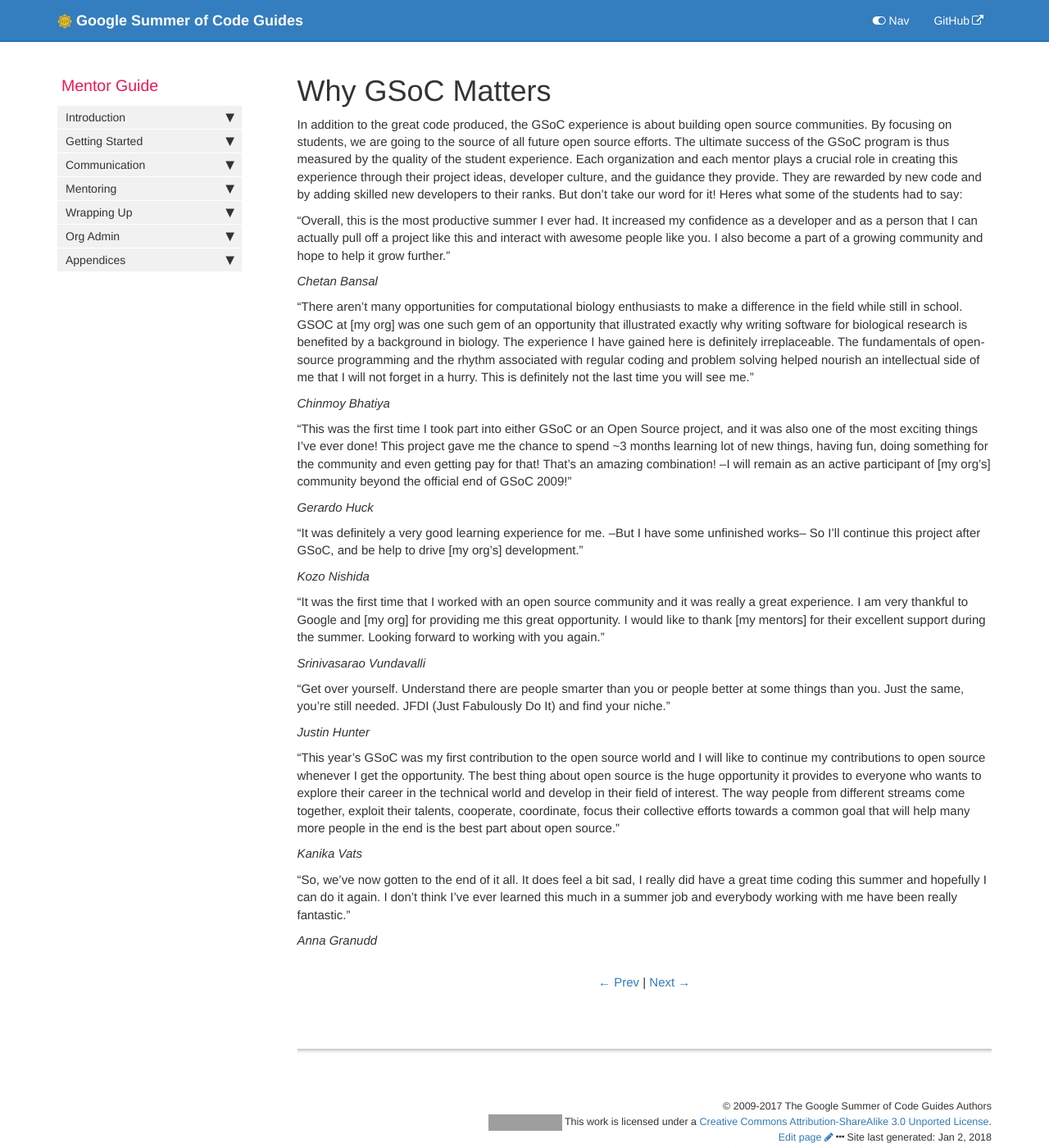
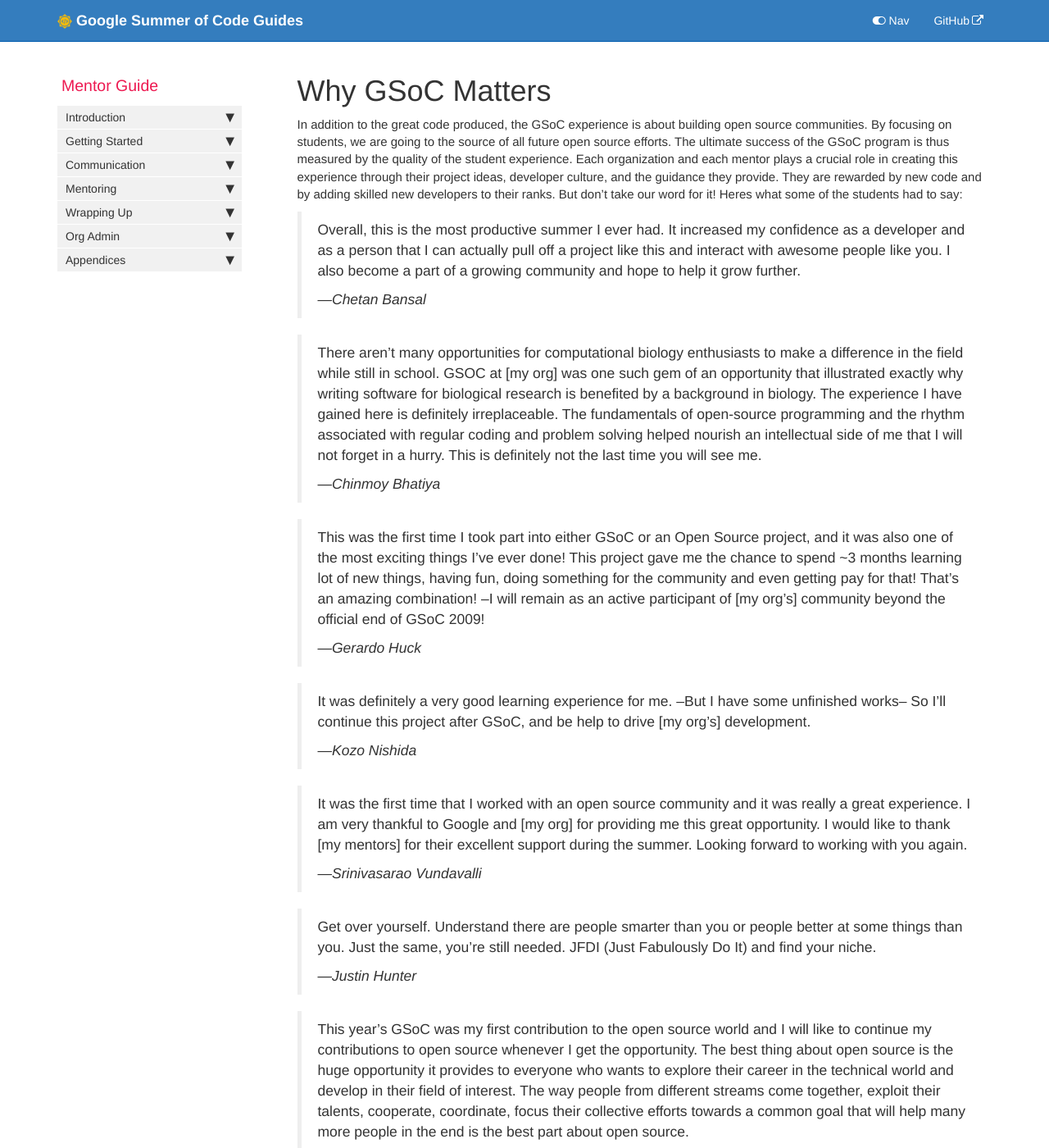
Before and after one commit to google/gsocguides, a Jekyll site: the page built from pages/mentor/01-why_gsoc_matters.md, in a window 1280 px wide and 1400 px high. Shown: the whole window at 82% size. Built offline with Jekyll 4.4.1, drawn with Linux system fonts in a browser that asks for light colours; some of the changed text lies outside the part shown; grey boxes are pictures that could not be loaded.

Commit message:
pages: use blockquotes for quotations
This should better visually connect the quote with the speaker.  Previously with such a long list of quotes, it could get a little confusing whether the name went with the preceding or following quote.  Also use em dashes for attributing the speaker.

```diff
--- a/pages/mentor/01-why_gsoc_matters.md
+++ b/pages/mentor/01-why_gsoc_matters.md
@@ -8,34 +8,34 @@ sidebar: mentor_sidebar
 
 In addition to the great code produced, the GSoC experience is about building open source communities. By focusing on students, we are going to the source of all future open source efforts. The ultimate success of the GSoC program is thus measured by the quality of the student experience. Each organization and each mentor plays a crucial role in creating this experience through their project ideas, developer culture, and the guidance they provide. They are rewarded by new code and by adding skilled new developers to their ranks. But don't take our word for it! Heres what some of the students had to say:
 
-"Overall, this is the most productive summer I ever had. It increased my confidence as a developer and as a person that I can actually pull off a project like this and interact with awesome people like you. I also become a part of a growing community and hope to help it grow further."
+> Overall, this is the most productive summer I ever had. It increased my confidence as a developer and as a person that I can actually pull off a project like this and interact with awesome people like you. I also become a part of a growing community and hope to help it grow further.
+>
+> *—Chetan Bansal*
 
-*Chetan Bansal*
+> There aren't many opportunities for computational biology enthusiasts to make a difference in the field while still in school. GSOC at [my org] was one such gem of an opportunity that illustrated exactly why writing software for biological research is benefited by a background in biology. The experience I have gained here is definitely irreplaceable. The fundamentals of open-source programming and the rhythm associated with regular coding and problem solving helped nourish an intellectual side of me that I will not forget in a hurry. This is definitely not the last time you will see me.
+>
+> *—Chinmoy Bhatiya*
 
-"There aren't many opportunities for computational biology enthusiasts to make a difference in the field while still in school. GSOC at [my org] was one such gem of an opportunity that illustrated exactly why writing software for biological research is benefited by a background in biology. The experience I have gained here is definitely irreplaceable. The fundamentals of open-source programming and the rhythm associated with regular coding and problem solving helped nourish an intellectual side of me that I will not forget in a hurry. This is definitely not the last time you will see me."
+> This was the first time I took part into either GSoC or an Open Source project, and it was also one of the most exciting things I've ever done! This project gave me the chance to spend ~3 months learning lot of new things, having fun, doing something for the community and even getting pay for that! That's an amazing combination! --I will remain as an active participant of [my org's] community beyond the official end of GSoC 2009!
+>
+> *—Gerardo Huck*
 
-*Chinmoy Bhatiya*
+> It was definitely a very good learning experience for me. --But I have some unfinished works-- So I'll continue this project after GSoC, and be help to drive [my org's] development.
+>
+> *—Kozo Nishida*
 
-"This was the first time I took part into either GSoC or an Open Source project, and it was also one of the most exciting things I've ever done! This project gave me the chance to spend ~3 months learning lot of new things, having fun, doing something for the community and even getting pay for that! That's an amazing combination! --I will remain as an active participant of [my org's] community beyond the official end of GSoC 2009!"
+> It was the first time that I worked with an open source community and it was really a great experience. I am very thankful to Google and [my org] for providing me this great opportunity. I would like to thank [my mentors] for their excellent support during the summer. Looking forward to working with you again.
+>
+> *—Srinivasarao Vundavalli*
 
-*Gerardo Huck*
+> Get over yourself. Understand there are people smarter than you or people better at some things than you. Just the same, you're still needed. JFDI (Just Fabulously Do It) and find your niche.
+>
+> *—Justin Hunter*
 
-"It was definitely a very good learning experience for me. --But I have some unfinished works-- So I'll continue this project after GSoC, and be help to drive [my org's] development."
+> This year's GSoC was my first contribution to the open source world and I will like to continue my contributions to open source whenever I get the opportunity. The best thing about open source is the huge opportunity it provides to everyone who wants to explore their career in the technical world and develop in their field of interest. The way people from different streams come together, exploit their talents, cooperate, coordinate, focus their collective efforts towards a common goal that will help many more people in the end is the best part about open source.
+>
+> *—Kanika Vats*
 
-*Kozo Nishida*
-
-"It was the first time that I worked with an open source community and it was really a great experience. I am very thankful to Google and [my org] for providing me this great opportunity. I would like to thank [my mentors] for their excellent support during the summer. Looking forward to working with you again."
-
-*Srinivasarao Vundavalli*
-
-"Get over yourself. Understand there are people smarter than you or people better at some things than you. Just the same, you're still needed. JFDI (Just Fabulously Do It) and find your niche."
-
-*Justin Hunter*
-
-"This year's GSoC was my first contribution to the open source world and I will like to continue my contributions to open source whenever I get the opportunity. The best thing about open source is the huge opportunity it provides to everyone who wants to explore their career in the technical world and develop in their field of interest. The way people from different streams come together, exploit their talents, cooperate, coordinate, focus their collective efforts towards a common goal that will help many more people in the end is the best part about open source."
-
-*Kanika Vats*
-
-"So, we've now gotten to the end of it all. It does feel a bit sad, I really did have a great time coding this summer and hopefully I can do it again. I don't think I've ever learned this much in a summer job and everybody working with me have been really fantastic."
-
-*Anna Granudd*
+> So, we've now gotten to the end of it all. It does feel a bit sad, I really did have a great time coding this summer and hopefully I can do it again. I don't think I've ever learned this much in a summer job and everybody working with me have been really fantastic.
+>
+> *—Anna Granudd*
```
